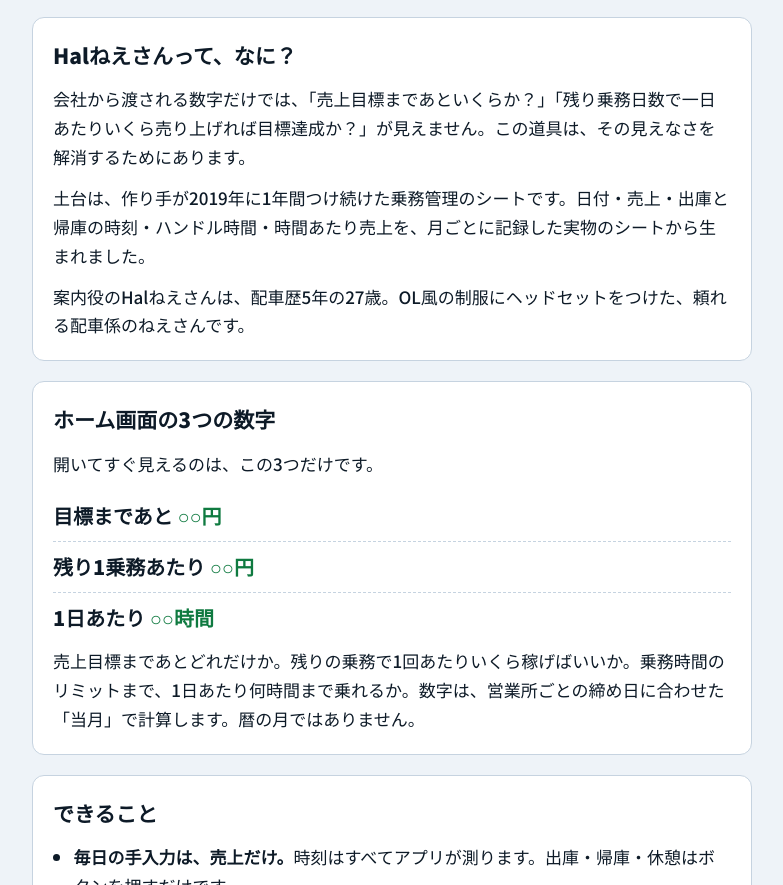
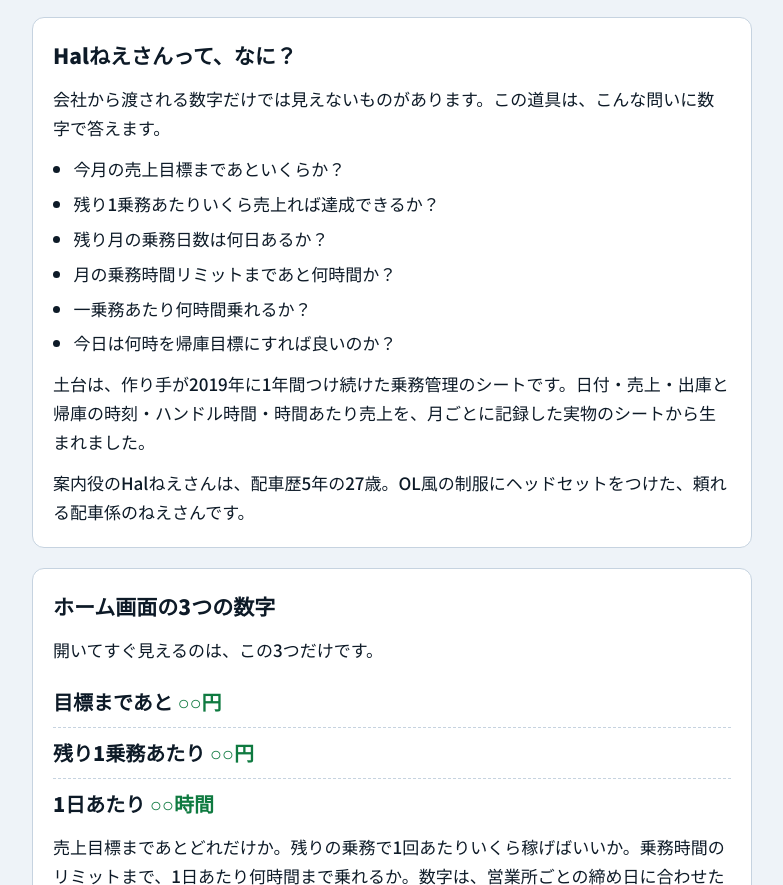
Before and after one commit to hal-neesan/hal-neesan.github.io, a plain HTML site: page index.html in a window 1280 px wide. Shown: the part 876-1761 px from the top of the page, without its empty margins (248-1031 px from the left). Drawn offline with Linux system fonts and the light colour scheme.

Commit message:
Update index.html: intro questions as bullet list

```diff
--- a/index.html
+++ b/index.html
@@ -102,7 +102,15 @@ footer { margin-top: 28px; color: var(--muted); font-size: 14px; text-align: cen
 
 <section>
   <h2>Halねえさんって、なに？</h2>
-  <p>会社から渡される数字だけでは、「売上目標まであといくらか？」「残り乗務日数で一日あたりいくら売り上げれば目標達成か？」が見えません。この道具は、その見えなさを解消するためにあります。</p>
+  <p>会社から渡される数字だけでは見えないものがあります。この道具は、こんな問いに数字で答えます。</p>
+  <ul class="plain">
+    <li>今月の売上目標まであといくらか？</li>
+    <li>残り1乗務あたりいくら売上れば達成できるか？</li>
+    <li>残り月の乗務日数は何日あるか？</li>
+    <li>月の乗務時間リミットまであと何時間か？</li>
+    <li>一乗務あたり何時間乗れるか？</li>
+    <li>今日は何時を帰庫目標にすれば良いのか？</li>
+  </ul>
   <p>土台は、作り手が2019年に1年間つけ続けた乗務管理のシートです。日付・売上・出庫と帰庫の時刻・ハンドル時間・時間あたり売上を、月ごとに記録した実物のシートから生まれました。</p>
   <p>案内役のHalねえさんは、配車歴5年の27歳。OL風の制服にヘッドセットをつけた、頼れる配車係のねえさんです。</p>
 </section>
```
